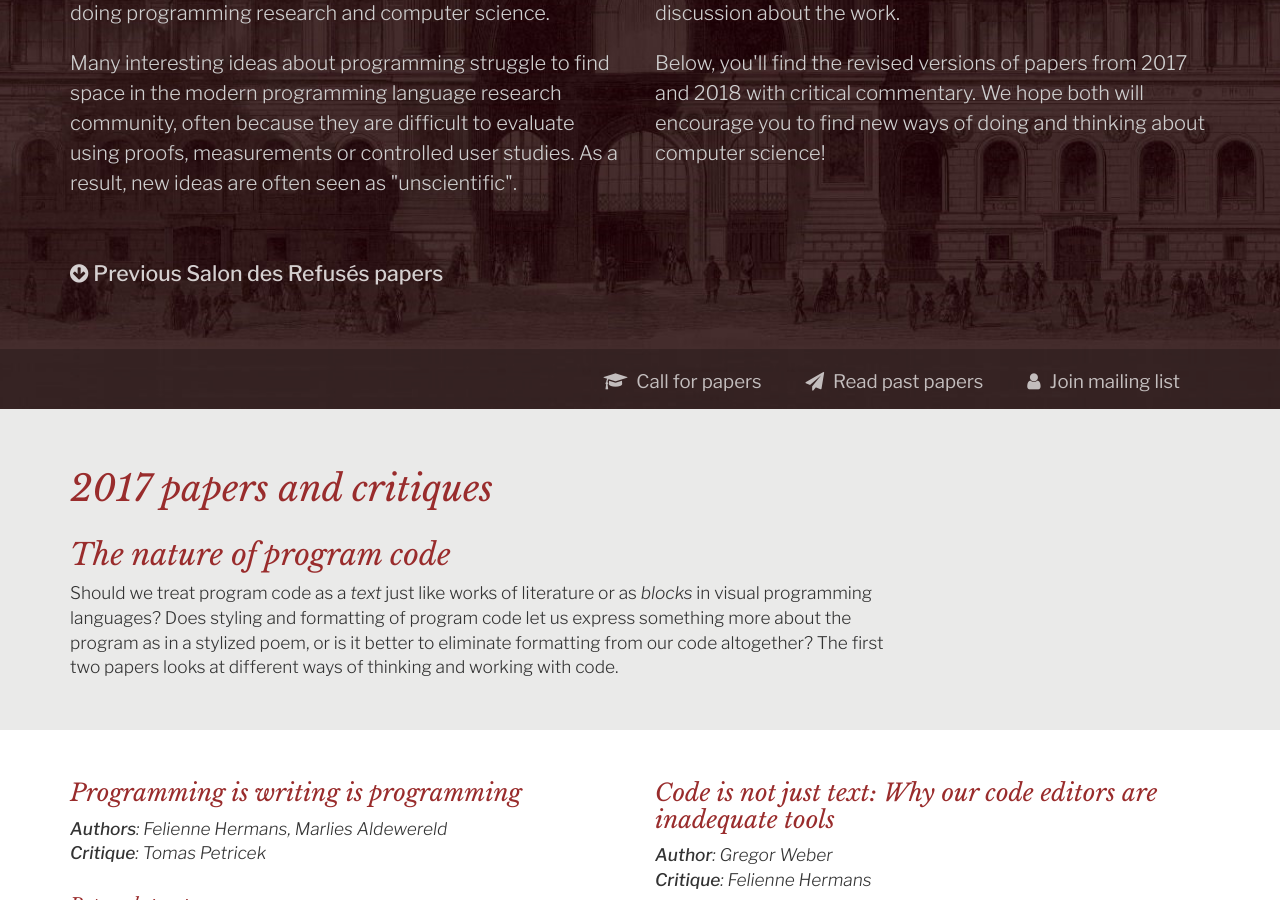
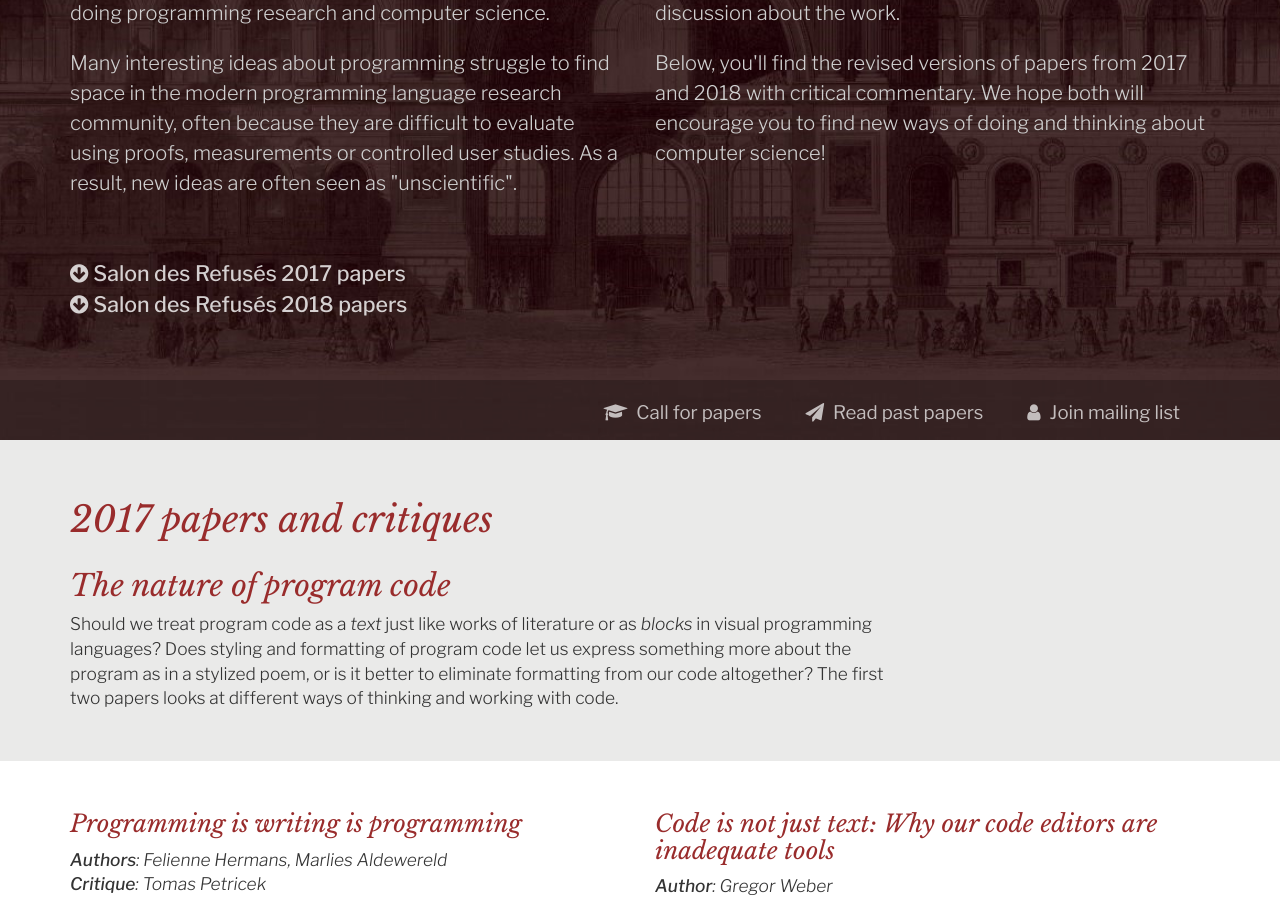
Before and after one commit to shift-society/salon, a Jekyll site: the page built from papers/index.md, in a window 1280 px wide and 900 px high, scrolled down 524 px. Built offline with Jekyll 4.4.1, drawn with Linux system fonts in a browser that asks for light colours; nearby versions of some CDN libraries.

Commit message:
Add shortcuts for 2017 and 2018 papers.

```diff
--- a/papers/index.md
+++ b/papers/index.md
@@ -33,7 +33,8 @@ theme: red
   </div></div>
   <div class="row"><div class="col-sm-12">
     <p class="links">
-      <a href="#article"><i class="fa fa-arrow-circle-down"></i>Previous Salon des Refusés papers</a>
+      <a href="#2017"><i class="fa fa-arrow-circle-down"></i>Salon des Refusés 2017 papers</a><br />
+      <a href="#2018"><i class="fa fa-arrow-circle-down"></i>Salon des Refusés 2018 papers</a>
     </p>
   </div></div>
 </div></div>
@@ -44,7 +45,7 @@ theme: red
 
 <article id="article">
 
-<section style="margin-top:0px">
+<section id="2017" style="margin-top:0px">
 <div class="container">
 <div class="row">
 <div class="col-md-9" markdown="1">
@@ -289,7 +290,7 @@ I find myself in violent agreement with Colin Clark and Antranig Basman. In this
 </div>
 </div>
 
-<section style="margin-top:0px">
+<section id="2018" style="margin-top:0px">
 <div class="container">
 <div class="row">
 <div class="col-md-9" markdown="1">
```
